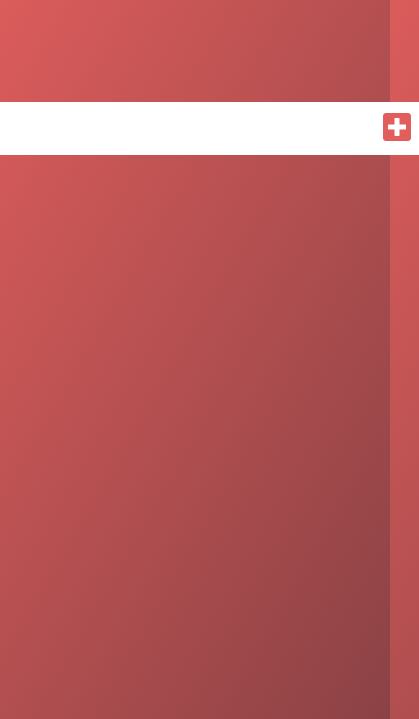
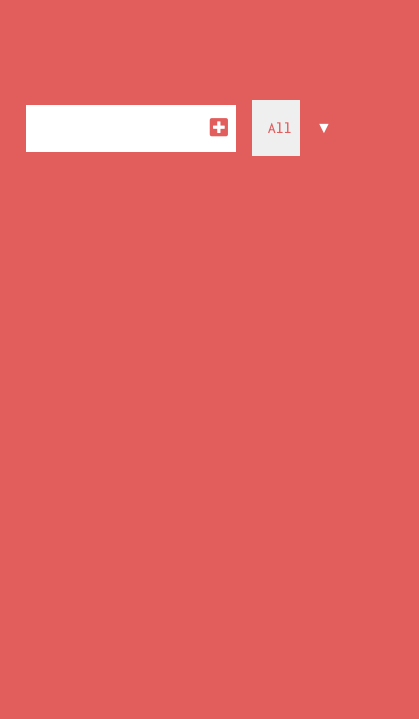
Before and after one commit to ujjawal-1999/Todo-App_JS, a website: page public/index.html in a window 390 px wide. Shown: the part 125-844 px from the top of the page, 419 px wide, since content can reach past the window. Drawn offline with nearby package versions, Linux system fonts and the light colour scheme.

Commit message:
Added Mobile view

```diff
--- a/public/app.js
+++ b/public/app.js
@@ -1,4 +1,4 @@
-//Selectors
+localStorage.clear();//Selectors
 const todoInput = document.querySelector('.todo-input');
 const todoButton = document.querySelector('.todo-button');
 const todoList = document.querySelector('.todo-list');
@@ -36,7 +36,8 @@ function addTodo(event){
         trashButton.classList.add('trash-btn');
         todoDiv.appendChild(trashButton);
         //Append to the list
-        todoList.appendChild(todoDiv);
+        // todoList.appendChild(todoDiv);
+        todoList.insertBefore(todoDiv,todoList.childNodes[0]);
         //Delete input value after input is saved
         todoInput.value = "";
     }
--- a/public/index.html
+++ b/public/index.html
@@ -5,11 +5,13 @@
     <meta name="viewport" content="width=device-width, initial-scale=1.0">
     <link href="https://fonts.googleapis.com/css2?family=Inconsolata:wght@500&display=swap" rel="stylesheet">
     <link rel="stylesheet" href="https://cdnjs.cloudflare.com/ajax/libs/font-awesome/5.13.0/css/all.min.css" integrity="sha256-h20CPZ0QyXlBuAw7A+KluUYx/3pK+c7lYEpqLTlxjYQ=" crossorigin="anonymous" />
+    <link href="https://stackpath.bootstrapcdn.com/bootstrap/4.4.1/css/bootstrap.min.css" rel="stylesheet" integrity="sha384-Vkoo8x4CGsO3+Hhxv8T/Q5PaXtkKtu6ug5TOeNV6gBiFeWPGFN9MuhOf23Q9Ifjh" crossorigin="anonymous">
     <link rel="stylesheet" type="text/css" href="./style.css">
     <title>JS-TODO</title>
 </head>
 <body>
-    <header>
+    <div class="container">
+    <header class="col-sm-12">
         <h1> My Todo List</h1>
     </header>
     <form>
@@ -25,9 +27,11 @@
             </select>
         </div>
     </form>
+</div>
     <div class="todo-container">
         <ul class="todo-list"></ul>
     </div>
 <script src="./app.js"></script>
+<script src="https://stackpath.bootstrapcdn.com/bootstrap/4.4.1/js/bootstrap.min.js"></script>
 </body>
 </html>
--- a/public/style.css
+++ b/public/style.css
@@ -124,3 +124,22 @@ select{
     background: white;
     color:#e25e5d;
 }
+@media only screen and (max-width: 600px) {
+    body {
+      background-color: #e25e5d;
+      background-image: none;
+    }
+    form input{
+        width: 45vw;
+    }
+    select{
+        font-size: 1rem;
+        width:6rem;
+    }
+    form input, form button{
+        font-size: 1.3rem;
+    }
+    .todo{
+        font-size: 1.2rem;
+    }
+}
```
